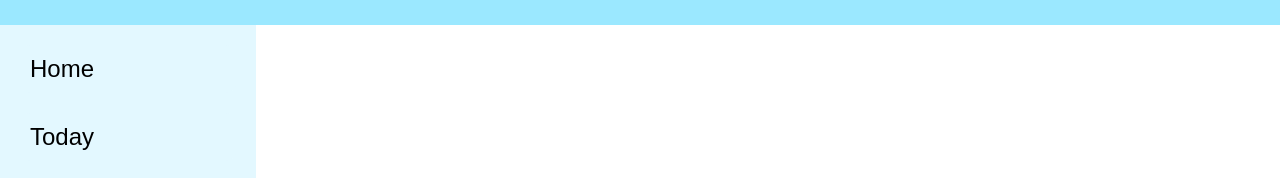
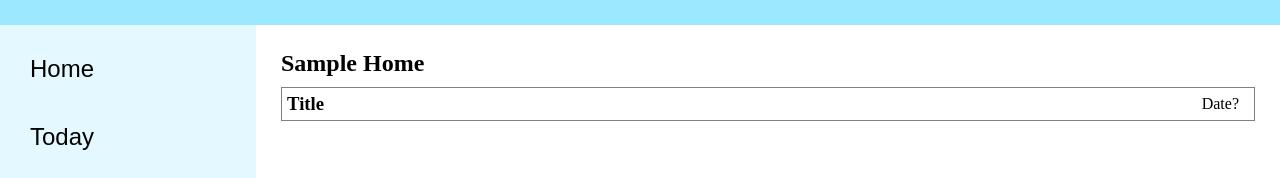
Before and after one commit to SirIsaacNeutron/todo-list, a website built with webpack: page src/template.html in a window 1280 px wide. Shown: the part 68-246 px from the top of the page. Built offline with nearby package versions, Linux system fonts and the light colour scheme.

Commit message:
Add placeholder template for todos

```diff
--- a/src/styles.css
+++ b/src/styles.css
@@ -82,6 +82,30 @@ main {
     grid-column: 2 / -1;
 }
 
+main h2 {
+    margin-bottom: 10px;
+}
+
+/* Todos */
+
+.todo {
+    border: 1px solid grey;
+    display: flex;
+    align-items: center;
+    padding: 5px;
+}
+
+.date {
+    margin-left: auto;
+    margin-right: 10px;
+}
+
+/* .todo-header {
+    display: flex;
+    align-items: center;
+    gap: 10px;
+} */
+
 footer {
     display: flex;
     align-items: center;
--- a/src/template.html
+++ b/src/template.html
@@ -25,7 +25,14 @@
             </div>
         </nav>
 
-        <main></main>
+        <main>
+            <h2>Sample Home</h2>
+
+            <article class="todo">
+                <h3>Title</h3>
+                <p class="date">Date?</p>
+            </article>
+        </main>
 
         <footer>
             <p>Coded by SirIsaacNeutron</p>
```
Also changed, not shown: dist/index.html, dist/main.bundle.js.
